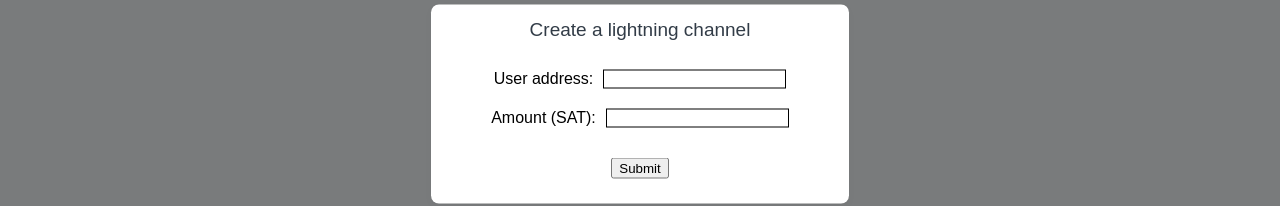
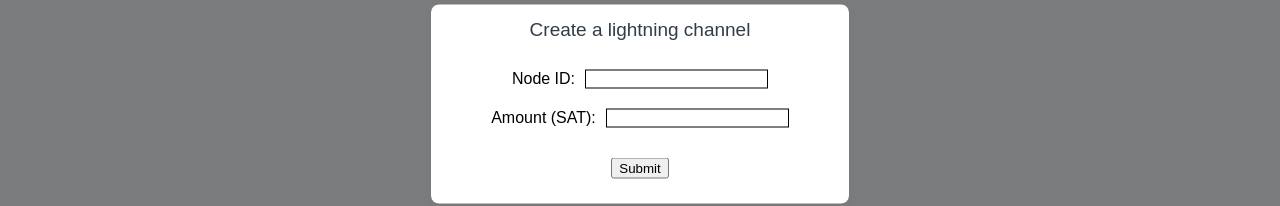
Before and after one commit to hkjn/lnhw, a React (Create React App) app in the folder ui/: page / in a window 1280 px wide. Both pictures are taken after a click on the element "Open new channel". Shown: the part 296-502 px from the top of the page. Built offline with nearby package versions, Linux system fonts and the light colour scheme; no server answers.

Commit message:
ui: Replace 'User address' with 'Node ID' when creating channel

```diff
--- a/ui/src/components/NewChannel.js
+++ b/ui/src/components/NewChannel.js
@@ -39,7 +39,7 @@ class PlugWallet extends Component {
                     <div className="form-nc-title">Create a lightning channel</div>
                     <form onSubmit={this.handleSubmit}>
                         <label className="input-label">
-                            User address:
+                            Node ID:
                             <input
                                 type="text"
                                 value={this.state.address}
```
